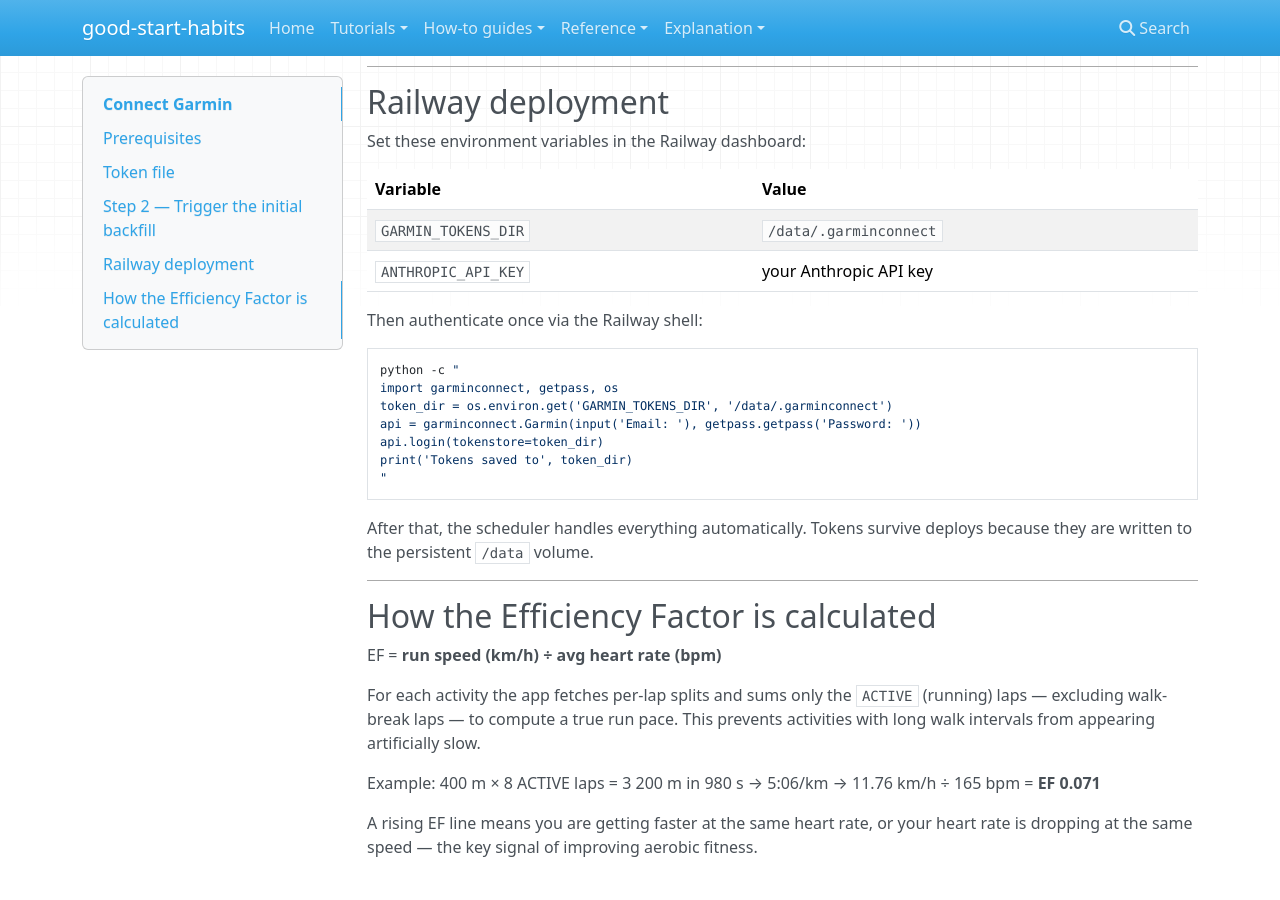
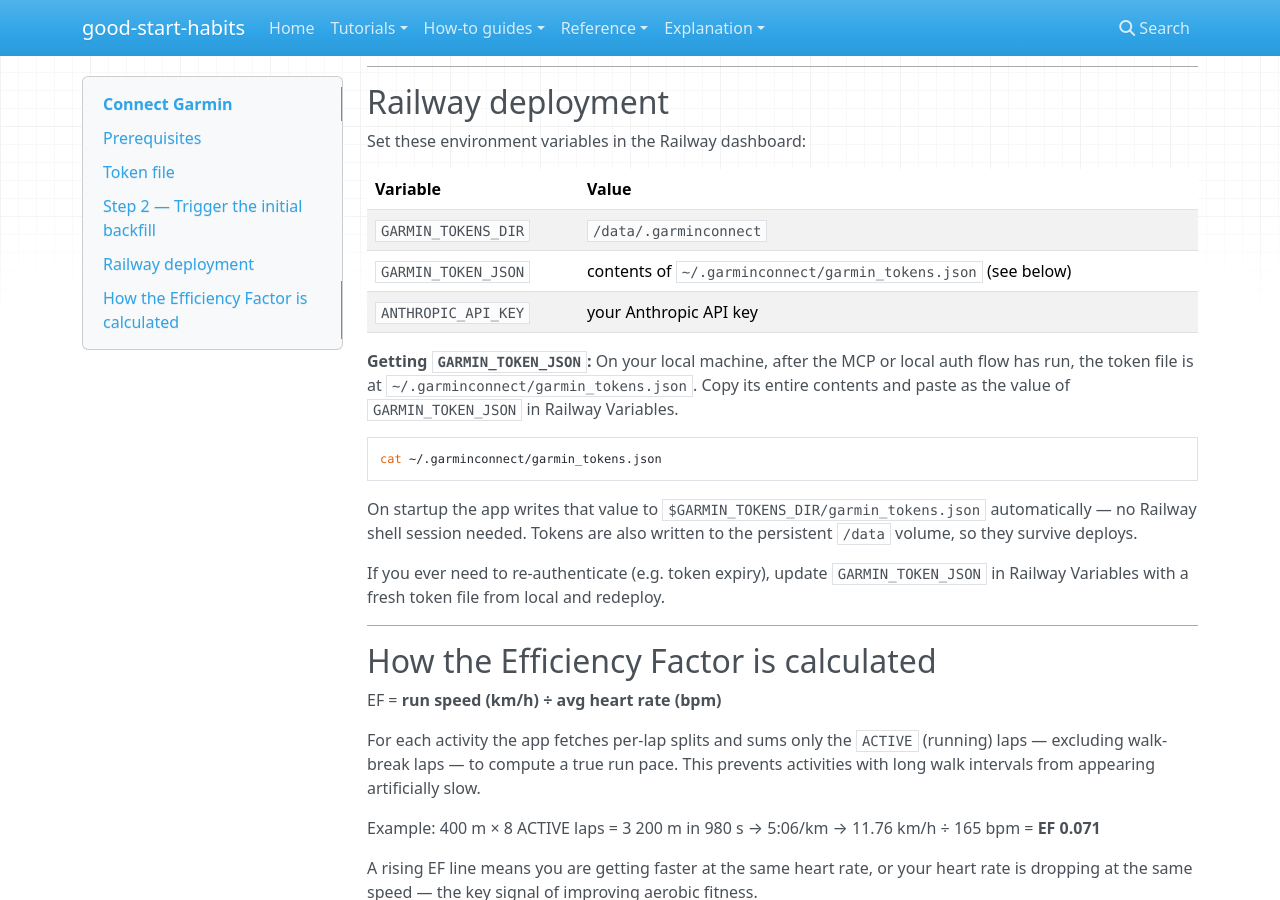
Before and after one commit to HenryCrosswell/good_start_habits, an MkDocs documentation site: the page built from docs/how-to/connect-garmin.md, in a window 1280 px wide and 900 px high, scrolled down 845 px. Built offline with MkDocs 1.6.1, drawn with Linux system fonts in a browser that asks for light colours; nearby versions of some CDN libraries.

Commit message:
feat: add sync function to garmin page

````diff
--- a/docs/how-to/connect-garmin.md
+++ b/docs/how-to/connect-garmin.md
@@ -49,21 +49,18 @@
 | Variable | Value |
 |---|---|
 | `GARMIN_TOKENS_DIR` | `/data/.garminconnect` |
+| `GARMIN_TOKEN_JSON` | contents of `~/.garminconnect/garmin_tokens.json` (see below) |
 | `ANTHROPIC_API_KEY` | your Anthropic API key |
 
-Then authenticate once via the Railway shell:
+**Getting `GARMIN_TOKEN_JSON`:** On your local machine, after the MCP or local auth flow has run, the token file is at `~/.garminconnect/garmin_tokens.json`. Copy its entire contents and paste as the value of `GARMIN_TOKEN_JSON` in Railway Variables.
 
 ```bash
-python -c "
-import garminconnect, getpass, os
-token_dir = os.environ.get('GARMIN_TOKENS_DIR', '/data/.garminconnect')
-api = garminconnect.Garmin(input('Email: '), getpass.getpass('Password: '))
-api.login(tokenstore=token_dir)
-print('Tokens saved to', token_dir)
-"
+cat ~/.garminconnect/garmin_tokens.json
 ```
 
-After that, the scheduler handles everything automatically. Tokens survive deploys because they are written to the persistent `/data` volume.
+On startup the app writes that value to `$GARMIN_TOKENS_DIR/garmin_tokens.json` automatically — no Railway shell session needed. Tokens are also written to the persistent `/data` volume, so they survive deploys.
+
+If you ever need to re-authenticate (e.g. token expiry), update `GARMIN_TOKEN_JSON` in Railway Variables with a fresh token file from local and redeploy.
 
 ---
 
````
Also changed, not shown: src/good_start_habits/templates/garmin.html (+25 -1 lines), 1 other file.
